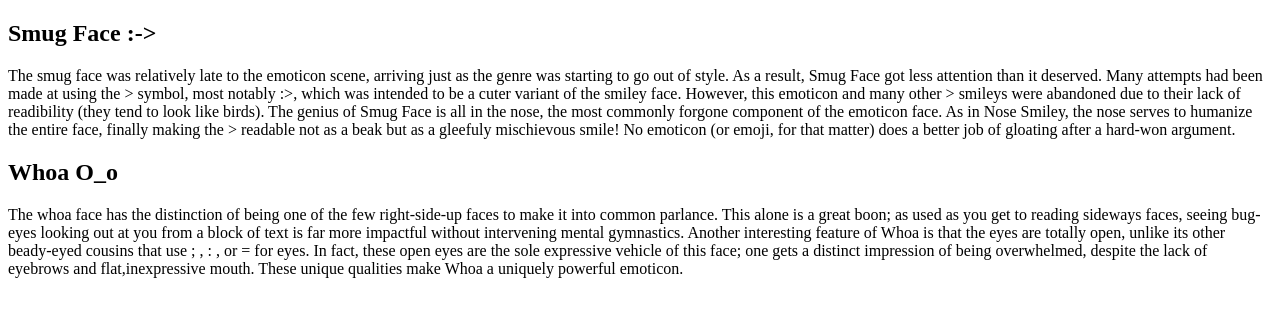
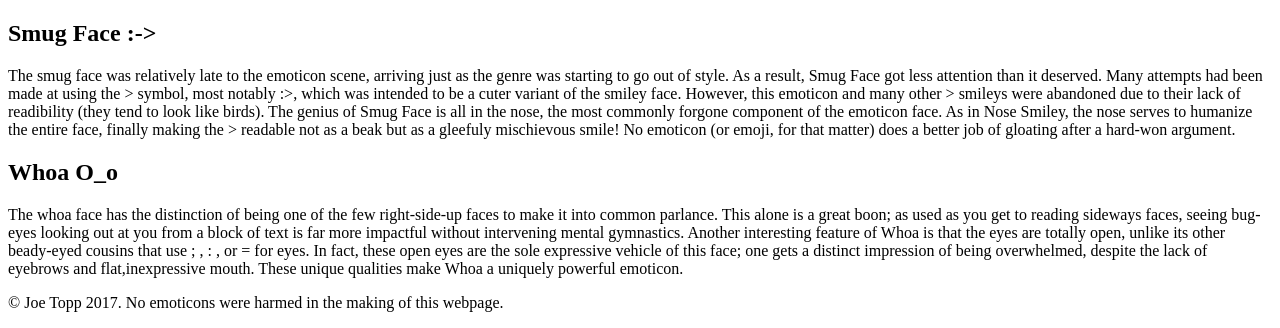
Before and after one commit to joetopp/html-me-something, a plain HTML site: page index.html in a window 1280 px wide. Shown: the part 1069-1397 px from the top of the page. Before the commit the page ends 1363 px from the top, so only its background shows below. Drawn offline with Linux system fonts and the light colour scheme.

Commit message:
adding footer section

```diff
--- a/index.html
+++ b/index.html
@@ -29,5 +29,8 @@
                 <p>The whoa face has the distinction of being one of the few right-side-up faces to make it into common parlance. This alone is a great boon; as used as you get to reading sideways faces, seeing bug-eyes looking out at you from a block of text is far more impactful without intervening mental gymnastics. Another interesting feature of Whoa is that the eyes are totally open, unlike its other beady-eyed cousins that use ; , : , or = for eyes. In fact, these open eyes are the sole expressive vehicle of this face; one gets a distinct impression of being overwhelmed, despite the lack of eyebrows and flat,inexpressive mouth. These unique qualities make Whoa a uniquely powerful emoticon.</p>
             </article>
         </main>
+        <footer>
+            <p>&copy; Joe Topp 2017. No emoticons were harmed in the making of this webpage.</p>
+        </footer>
     </body>
 </html>
```
